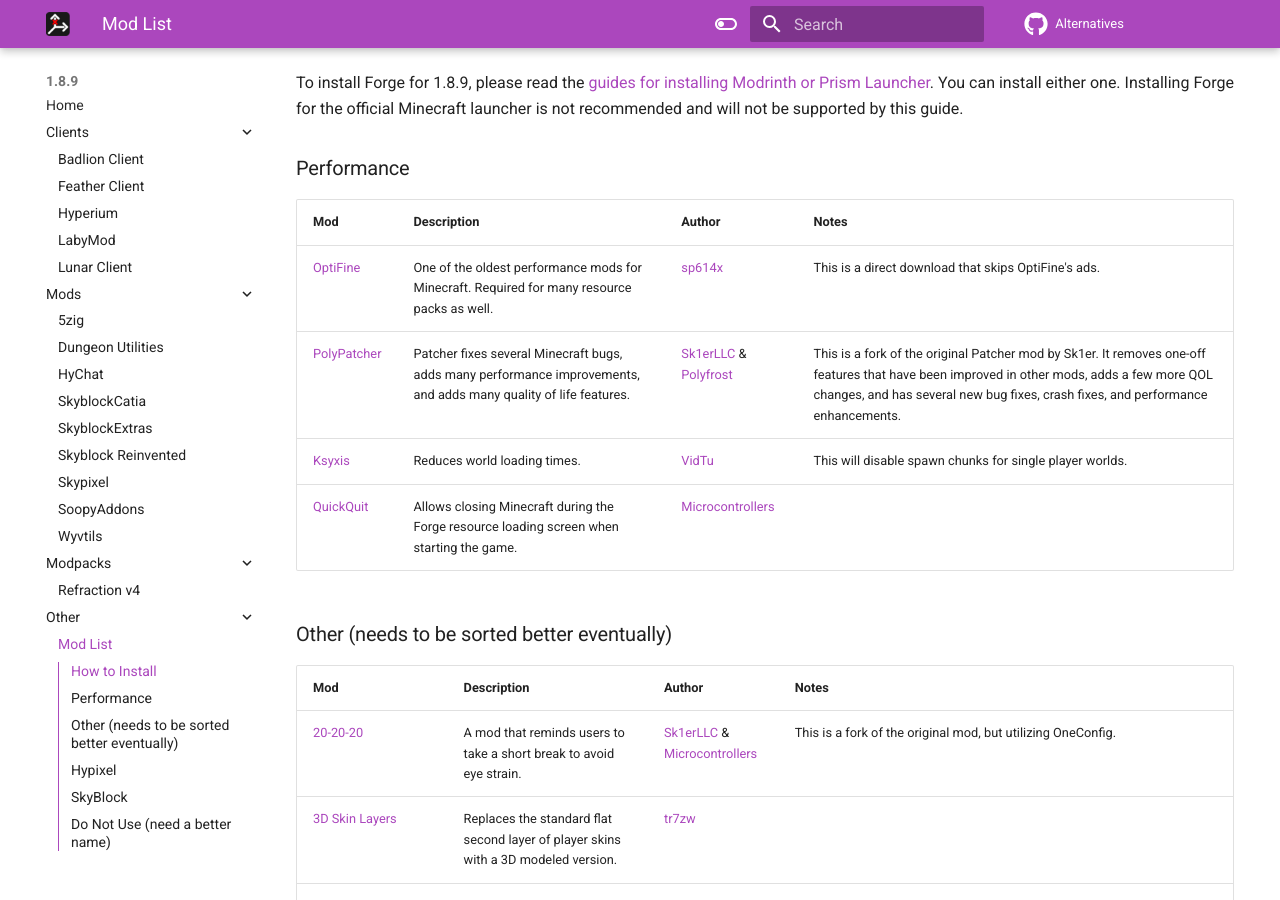
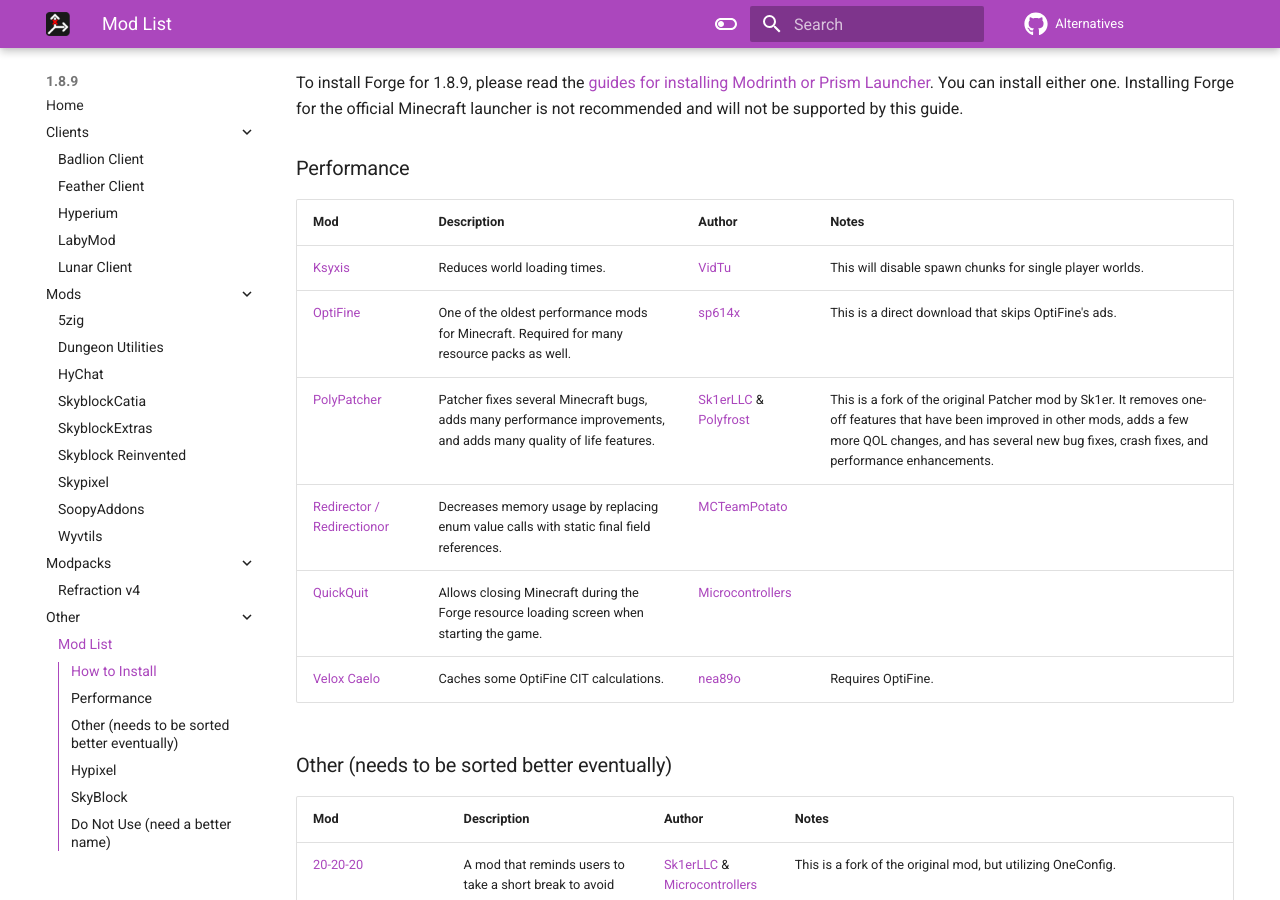
Before and after one commit to MicrocontrollersDev/Alternatives, an MkDocs documentation site: the page built from docs/1.8.9/modlist.md, in a window 1280 px wide and 900 px high, scrolled down 261 px. Built offline with MkDocs 1.6.1 and Material for MkDocs 9.7.7, drawn with Linux system fonts in a browser that asks for light colours; comment, search, counter and statistics services are not loaded; some of the changed lines change nothing that is shown; some of the changed text lies outside the part shown.

Commit message:
add more mods

```diff
--- a/docs/1.8.9/modlist.md
+++ b/docs/1.8.9/modlist.md
@@ -10,10 +10,12 @@
 
 | Mod | Description | Author | Notes |
 | --- | --- | --- | --- |
+| [Ksyxis](https://modrinth.com/mod/ksyxis) | Reduces world loading times. | [VidTu](https://github.com/VidTu) | This will disable spawn chunks for single player worlds. |
 | [OptiFine](https://optifine.net/download?f=preview_OptiFine_1.8.9_HD_U_M6_pre2.jar) | One of the oldest performance mods for Minecraft. Required for many resource packs as well. | [sp614x](https://github.com/sp614x) | This is a direct download that skips OptiFine's ads. |
 | [PolyPatcher](https://sk1er.club/mods/patcher) | Patcher fixes several Minecraft bugs, adds many performance improvements, and adds many quality of life features. | [Sk1erLLC](https://github.com/Sk1erLLC) & [Polyfrost](https://github.com/Polyfrost) | This is a fork of the original Patcher mod by Sk1er. It removes one-off features that have been improved in other mods, adds a few more QOL changes, and has several new bug fixes, crash fixes, and performance enhancements. |
-| [Ksyxis](https://modrinth.com/mod/ksyxis) | Reduces world loading times. | [VidTu](https://github.com/VidTu) | This will disable spawn chunks for single player worlds. |
+| [Redirector / Redirectionor](https://github.com/MCTeamPotato/Redirector/releases/latest) | Decreases memory usage by replacing enum value calls with static final field references. | [MCTeamPotato](https://github.com/MCTeamPotato) |
 | [QuickQuit](https://modrinth.com/mod/quickquit) | Allows closing Minecraft during the Forge resource loading screen when starting the game. | [Microcontrollers](https://github.com/MicrocontrollersDev) |
+| [Velox Caelo](https://modrinth.com/mod/veloxcaelo) | Caches some OptiFine CIT calculations. | [nea89o](https://github.com/nea89o) | Requires OptiFine. |
 
 ### Other (needs to be sorted better eventually)
 
@@ -41,7 +43,7 @@
 | [Mixmetica](https://modrinth.com/mod/mixmetica) | A free cosmetics mod that works by patching Arcmetica directly into OptiFine. | [Microcontrollers](https://github.com/MicrocontrollersDev) | Get cosmetics from [Cosmetica](https://login.cosmetica.cc/microsoft-java) by logging in using Microsoft. |
 | [Not So Essential](https://modrinth.com/mod/notsoessential) | Removes many things that Essential adds that you may not want. | [Scherso](https://github.com/Scherso) |
 | [OofMod](https://sk1er.club/mods/refractionoof) | Plays custom sounds when you kill other players. | [powns](https://github.com/pownsgg) |
-| [Optibye](https://skyclient.co/mod/optibye) | Prevents Optifine from logging completely useless information. | [ThatGravyBoat](https://github.com/ThatGravyBoat) | No source or official download available. The provided download is hosted on SkyClient. |
+| [Optibye](https://modrinth.com/mod/optibye) | Prevents Optifine from logging completely useless information. | [ThatGravyBoat](https://github.com/ThatGravyBoat) | No source or official download available. The provided download is hosted on SkyClient. |
 | [OverflowAnimations](https://modrinth.com/mod/animationsatest) | Extremely precise and advanced old animations mod for 1.8.9. Also adds many other features such as backporting features and new features, as well as first person held item transformations. | [Polyfrost](https://github.com/Polyfrost) |
 | [OverflowParticles](https://modrinth.com/mod/overflowparticles) | Extremely precise and advanced particle mod for 1.8.9. | [Polyfrost](https://github.com/Polyfrost) |
 | [ParticlesEnhanced](https://github.com/MicrocontrollersDev/ParticlesEnhanced/releases/latest) | Adds many particle features such as fade out and customizable critical and sharpness particles. | [isXander](https://github.com/isXander) & [Microcontrollers](https://github.com/MicrocontrollersDev) |
@@ -71,10 +73,12 @@
 | [AutoGG](https://sk1er.club/mods/autogg) | Automatically say a selected phrase after a game has ended on supported servers. | [Sk1erLLC](https://github.com/Sk1erLLC) |
 | [AutoTip](https://sk1er.club/mods/autotip) | An easy way to get experience and coins for free, automatically. | [Semx11](https://github.com/Semx11) & [Sk1erLLC](https://github.com/Sk1erLLC) |
 | [BedWar Mod](https://modrinth.com/mod/bedwar-mod) | Multifeature mod for Hypixel Bedwars. | [CalMWolfs](https://github.com/CalMWolfs) |
+| [Height Limit Mod](https://modrinth.com/mod/hlm) | Shows the build limit of bedwars maps. | [catsonluna](https://github.com/catsonluna) |
 | [Hypixel Autocomplete](https://sk1er.club/mods/hypixel_auto_complete) | Allows you to autocomplete Hypixel commands to player names on your friends list, guild, and local players. | [Sk1erLLC](https://github.com/Sk1erLLC) |
 | [Hytils Reborn](https://modrinth.com/mod/hytils) | Adds tons of Quality of Life features that you would want while on Hypixel, such as an advertisement blocker, auto queue, auto GL, height overlay, game status restyle, command auto complete for /play, and plenty other of features. | [Polyfrost](https://github.com/Polyfrost) |
 | [LevelHead](https://sk1er.club/mods/level_head) | Levelhead is built for the Hypixel server. The mod displays the Hypixel Network Level & other statistics of a player above their head, in chat and in tab. | [Sk1erLLC](https://github.com/Sk1erLLC) |
 | [Nick Hider](https://sk1er.club/mods/nick_hider) | Attempts to hides your identity on Hypixel when streaming. | [Sk1erLLC](https://github.com/Sk1erLLC) |
+| [Not Enough Zombies](https://modrinth.com/mod/nez) | Utility mod for Hypixel Zombies. | [PingIsFun](https://github.com/mod/PingIsFun) |
 | [Popup Events](https://sk1er.club/mods/popup_events) | Popup Events allows you to swiftly accept any supported event on Hypixel. | [Sk1erLLC](https://github.com/Sk1erLLC) |
 | [Quickjoin](https://modrinth.com/mod/quickjoin) | Quickly join any game on Hypixel via a custom GUI. | [QWERTZexe](https://github.com/QWERTZexe) |
 | [ReportPlus](https://github.com/ThatGravyBoat/ReportPlus/releases/latest) | Report+ is a Hypixel mod that improves their reporting UI to allow the player to stay on 1 screen rather than switch between multiple. | [ThatGravyBoat](https://github.com/ThatGravyBoat) |
```
